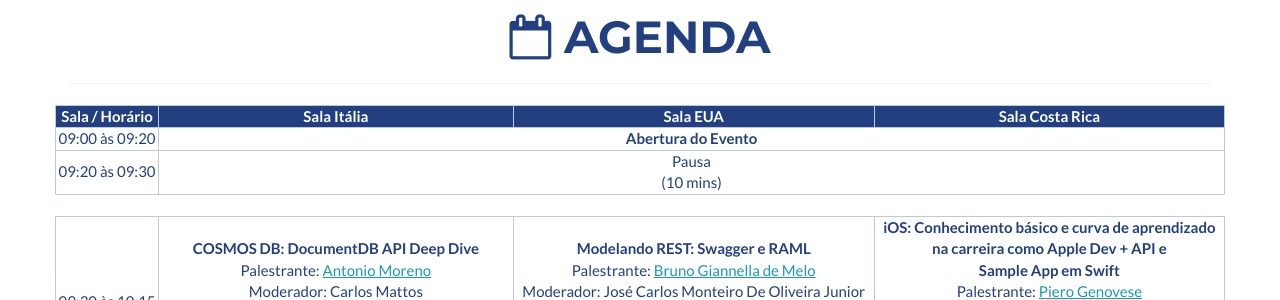
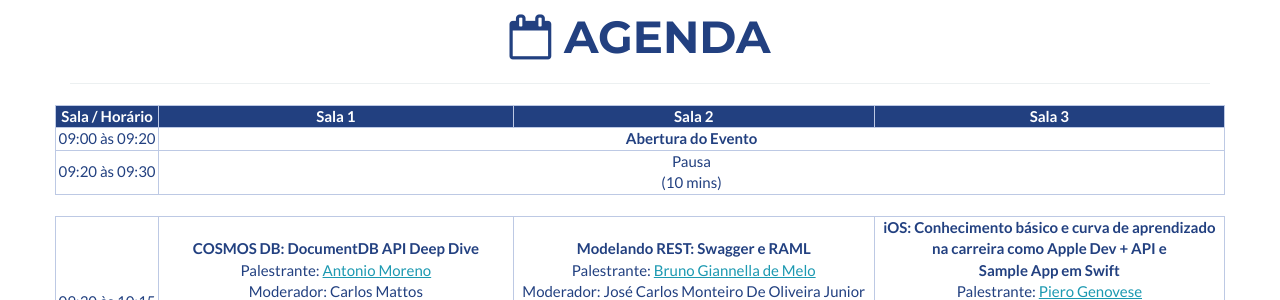
Before and after one commit to gft-technical-practices/2017-workshop-2, a Jekyll site: the page built from index.html, in a window 1280 px wide and 900 px high, scrolled down 1139 px. Shown: the part 153-453 px from the top of the window. Built offline with Jekyll 4.4.1, drawn with Linux system fonts in a browser that asks for light colours.

Commit message:
Update agenda.html

```diff
--- a/_includes/agenda.html
+++ b/_includes/agenda.html
@@ -14,9 +14,9 @@
 	<thead>
 		<tr class="secondary-header">
 			<th>Sala / Horário</th>
-			<th>Sala Itália</th>
-			<th>Sala EUA</th>
-			<th>Sala Costa Rica</th>
+			<th>Sala 1</th>
+			<th>Sala 2</th>
+			<th>Sala 3</th>
 		</tr>
 	</thead>
 
```
